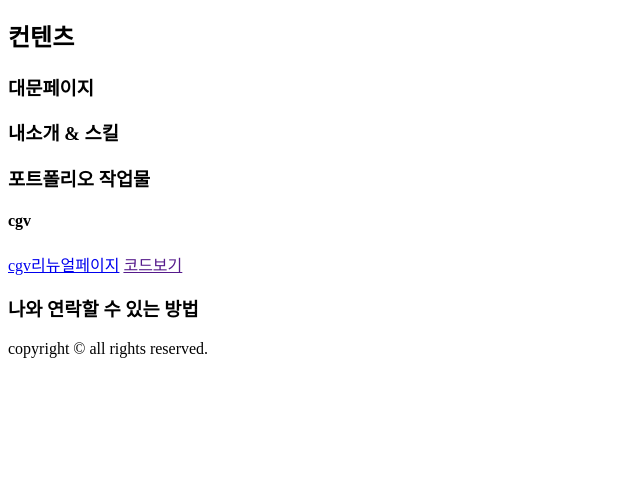
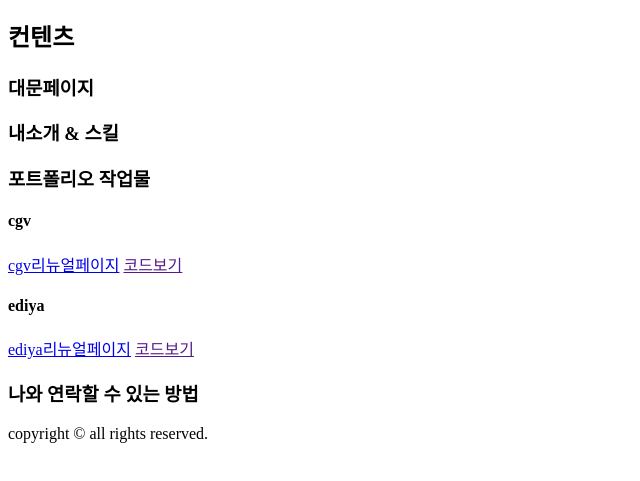
Before and after one commit to pico017/pico017.github.io, a plain HTML site: page index.html in a window 1280 px wide. Shown: the part 163-644 px from the top of the page, without its empty margins (0-640 px from the left). Drawn offline with Linux system fonts and the light colour scheme.

Commit message:
Update index.html

```diff
--- a/index.html
+++ b/index.html
@@ -33,7 +33,11 @@
                 <a href="/cgv">cgv리뉴얼페이지</a>
                 <a href="">코드보기</a>
             </div>
-            <div class="portfolio"></div>
+            <div class="portfolio">
+                <h4>ediya</h4>
+                <a href="/ediya">ediya리뉴얼페이지</a>
+                <a href="">코드보기</a>
+            </div>
             <div class="portfolio"></div>
         </article>
         <article id="contact">
```
